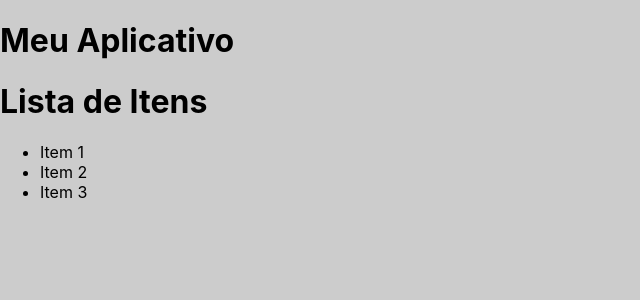
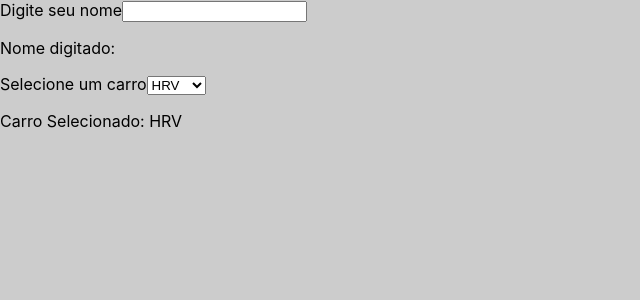
Before and after one commit to luvsscorpius/Curso-React.js-CFB-Cursos, a React (Create React App) app: page / in a window 1280 px wide. Shown: the top 300 px of the page, without its empty margins (0-640 px from the left). Built offline with nearby package versions, Linux system fonts and the light colour scheme.

Commit message:
feat(aula 14): manipulando elementos de formulario

```diff
--- a/src/App.js
+++ b/src/App.js
@@ -1,14 +1,23 @@
-import React from 'react';
-import ListaDeItens from './componentes/ListaDeItens';
+import React, { useState } from 'react';
 
 function App() {
-  const dados = ['Item 1', 'Item 2', 'Item 3'];
+  const [nome, setNome] = useState('')
+  const [carro, setCarro] = useState('HRV')
 
   return (
-    <div>
-      <h1>Meu Aplicativo</h1>
-      <ListaDeItens dados={dados} />
-    </div>
+    <>
+      <label>Digite seu nome</label>
+      <input type="text" name="fnome" onChange={(e) => setNome(e.target.value)} value={nome} />
+      <p>Nome digitado: {nome}</p>
+      <label>Selecione um carro</label>
+      <select values={carro} onChange={(e) => setCarro(e.target.value)}>
+        <option value='HRV'>HRV</option>
+        <option value='Golf'>Golf</option>
+        <option value='Fusca'>Fusca</option>
+        <option value='Argo'>Argo</option>
+      </select>
+      <p>Carro Selecionado: {carro}</p>
+    </>
   );
 }
 
```
